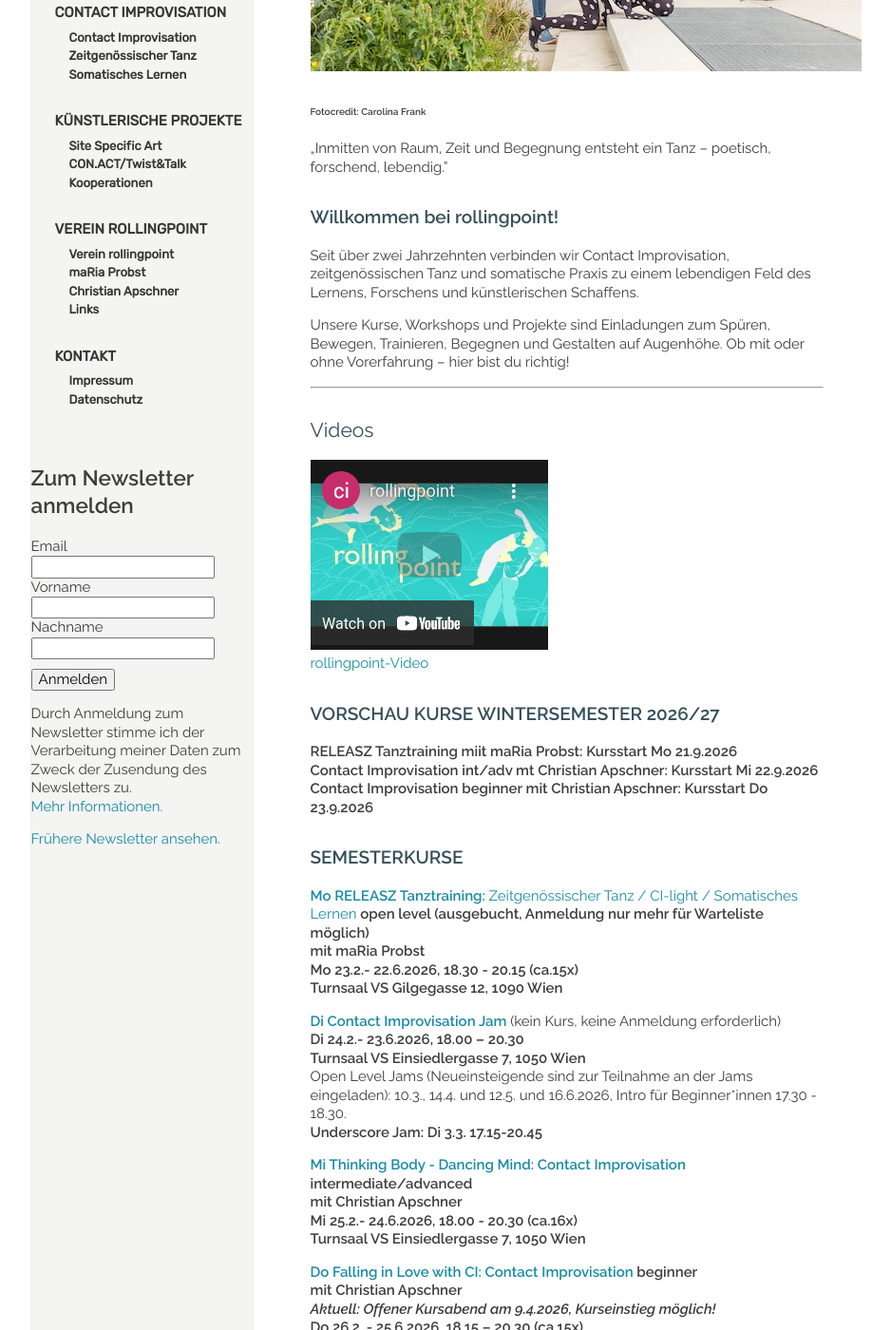
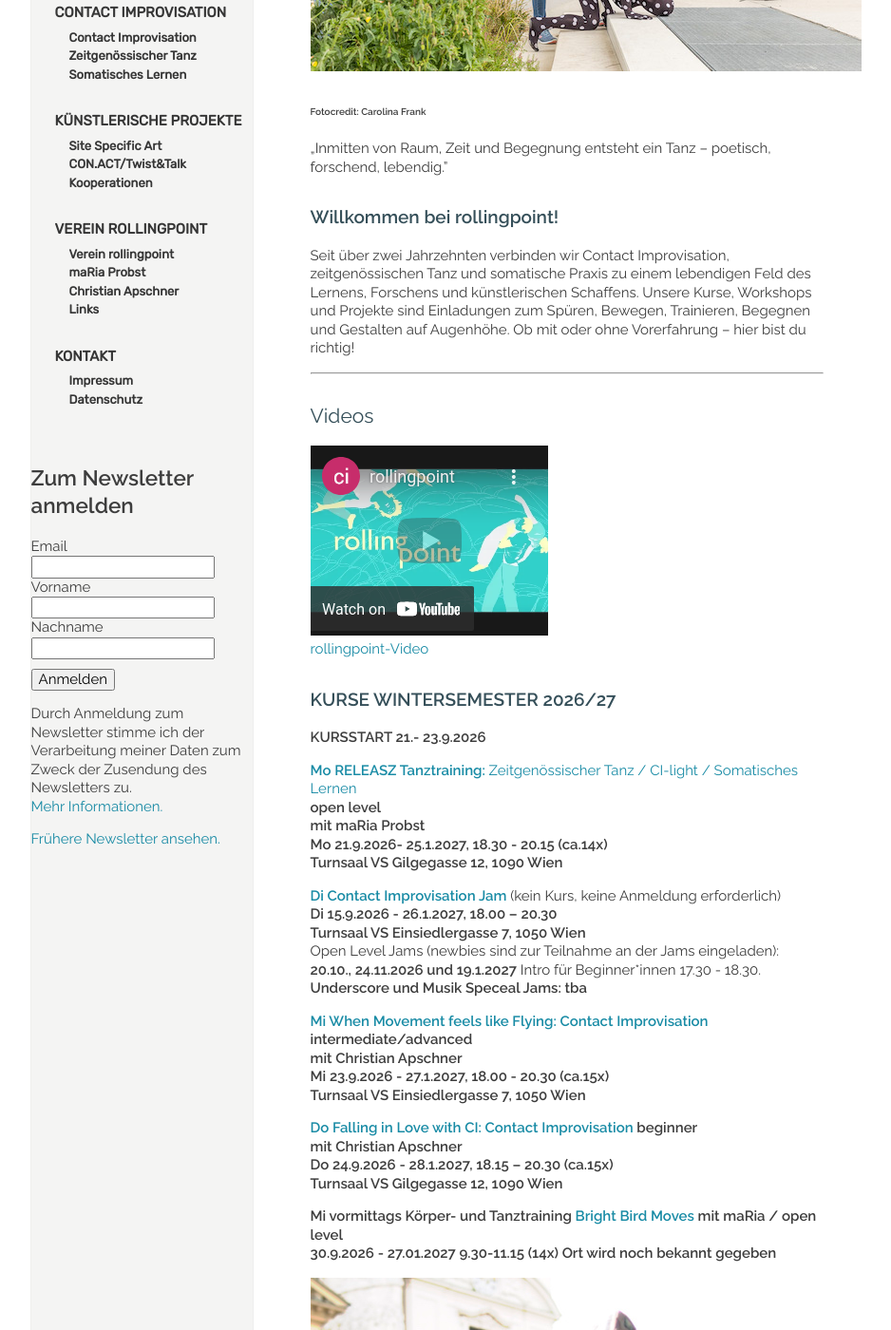
Before and after one commit to manulari/rollingpointat, a Jekyll site: the page built from _pages_de/index.md, in a window 1280 px wide and 1400 px high, scrolled down 527 px. Shown: the whole window at 95% size, without its empty margins (152-1090 px from the left). Built offline with Jekyll 4.4.1, drawn with Linux system fonts in a browser that asks for light colours; comment, search, counter and statistics services are not loaded; some of the changed text lies outside the part shown.

Commit message:
Update page (de) “index”

```diff
--- a/_pages_de/index.md
+++ b/_pages_de/index.md
@@ -18,9 +18,7 @@ other_lang: /en/
 
 ### Willkommen bei rollingpoint!
 
-Seit über zwei Jahrzehnten verbinden wir Contact Improvisation, zeitgenössischen Tanz und somatische Praxis zu einem lebendigen Feld des Lernens, Forschens und künstlerischen Schaffens.
-
-Unsere Kurse, Workshops und Projekte sind Einladungen zum Spüren, Bewegen, Trainieren, Begegnen und Gestalten auf Augenhöhe.
+Seit über zwei Jahrzehnten verbinden wir Contact Improvisation, zeitgenössischen Tanz und somatische Praxis zu einem lebendigen Feld des Lernens, Forschens und künstlerischen Schaffens.  Unsere Kurse, Workshops und Projekte sind Einladungen zum Spüren, Bewegen, Trainieren, Begegnen und Gestalten auf Augenhöhe.
 Ob mit oder ohne Vorerfahrung – hier bist du richtig!
 
 - - -
@@ -31,44 +29,38 @@ Ob mit oder ohne Vorerfahrung – hier bist du richtig!
 
 <div class="imglink"><a target="_blank" href="https://www.youtube.com/embed/kp3DqzN1Ldo"><img src="/assets/uploads/video_vorschau_rollingpoint.png" alt="" /><div>rollingpoint-Video</div></a></div>
 
-### **VORSCHAU KURSE WINTERSEMESTER 2026/27**
+### **KURSE WINTERSEMESTER 2026/27**
 
-**RELEASZ Tanztraining miit maRia Probst: Kursstart Mo 21.9.2026**\
-**Contact  Improvisation int/adv mt Christian Apschner: Kursstart Mi 22.9.2026**\
-**Contact Improvisation beginner mit Christian Apschner: Kursstart Do 23.9.2026**
+**KURSSTART 21.- 23.9.2026**
 
-### **SEMESTERKURSE**
-
-**[Mo RELEASZ Tanztraining: ](/releasze)**[Zeitgenössischer Tanz / CI-light / Somatisches Lernen](/releasze) **open level (ausgebucht, Anmeldung nur mehr für Warteliste möglich)**\
+**[Mo RELEASZ Tanztraining: ](/releasze)**[Zeitgenössischer Tanz / CI-light / Somatisches Lernen](/releasze) \
+**open level**\
 **mit maRia Probst**\
-**Mo 23.2.- 22.6.2026, 18.30 - 20.15 (ca.15x)**\
+**Mo 21.9.2026- 25.1.2027, 18.30 - 20.15 (ca.14x)**\
 **Turnsaal VS Gilgegasse 12, 1090 Wien**
 
 **[Di Contact Improvisation Jam ](/jams)**(kein Kurs, keine Anmeldung erforderlich)\
-**Di 24.2.- 23.6.2026, 18.00 – 20.30**\
+**Di 15.9.2026 - 26.1.2027, 18.00 – 20.30**\
 **Turnsaal VS Einsiedlergasse 7, 1050 Wien**\
-Open Level Jams (Neueinsteigende sind zur Teilnahme an der Jams eingeladen): 10.3., 14.4. und 12.5. und 16.6.2026, Intro für Beginner*innen 17.30 - 18.30.\
-**Underscore Jam: Di 3.3. 17.15-20.45**
+Open Level Jams (newbies sind zur Teilnahme an der Jams eingeladen): **20.10., 24.11.2026 und 19.1.2027** Intro für Beginner*innen 17.30 - 18.30.\
+**Underscore und Musik Speceal Jams: tba**
 
-**[Mi Thinking Body - Dancing Mind: Contact Improvisation ](/contactadv) intermediate/advanced**\
+**[Mi When  Movement feels like Flying: Contact Improvisation ](/contactadv) intermediate/advanced**\
 **mit Christian Apschner**\
-**Mi 25.2.- 24.6.2026, 18.00 - 20.30 (ca.16x)**\
+**Mi 23.9.2026 - 27.1.2027, 18.00 - 20.30 (ca.15x)**\
 **Turnsaal VS Einsiedlergasse 7, 1050 Wien**
 
 **[Do Falling in Love with CI: Contact Improvisation ](/contactbeg)beginner**\
 **mit Christian Apschner**\
-***Aktuell: Offener Kursabend am 9.4.2026, Kurseinstieg möglich!***\
-**Do 26.2. - 25.6.2026, 18.15 – 20.30 (ca.15x)**\
+**Do 24.9.2026 - 28.1.2027, 18.15 – 20.30 (ca.15x)**\
 **Turnsaal VS Gilgegasse 12, 1090 Wien**
 
 **Mi vormittags Körper- und Tanztraining
-[Bright Bird Moves](/Vormittagskurs) mit maRia / open level
-Frühling Mi 25.02. – 27.05.2026 , 9.20-11.10h Werkstatt Krähe Westbahnstrasse 7, 1070 Wien, Sommer 03.06 - 24.06.2026, 9.20-11.10h Ort wird bekannt gegeben**
+[Bright Bird Moves](/Vormittagskurs) mit maRia / open level**\
+**30.9.2026 - 27.01.2027 9.30-11.15 (14x)
+Ort wird noch bekannt gegeben**
 
-**[CONTACT FLYING SMOOTHIE](https://corstellation.com/contact-improvisation-events)**\
-**WORKSHOP in Linz am 28.3.2026, 10.00-17.00**\
-organisiert von corstellation MOVEMENT HEALS (Iza Soldaty)\
-AUBERGiNE, Güntherstraße 1, 4040 Linz
+
 
 ![Mehr CI auf der Stiege](/assets/uploads/dsc_1941a.jpg "Mehr CI auf der Stiege")
 
```
